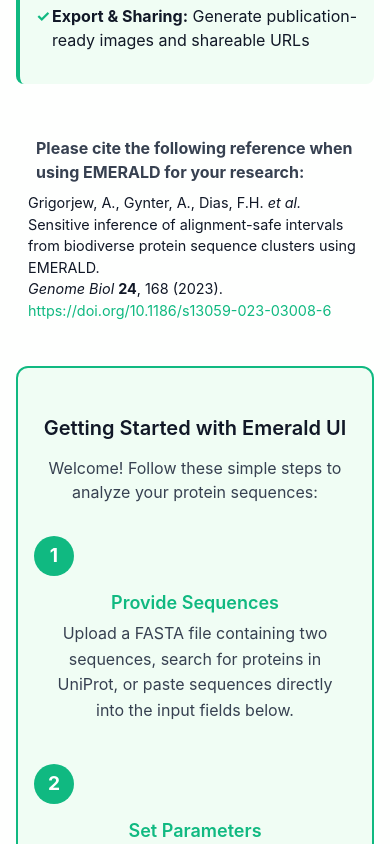
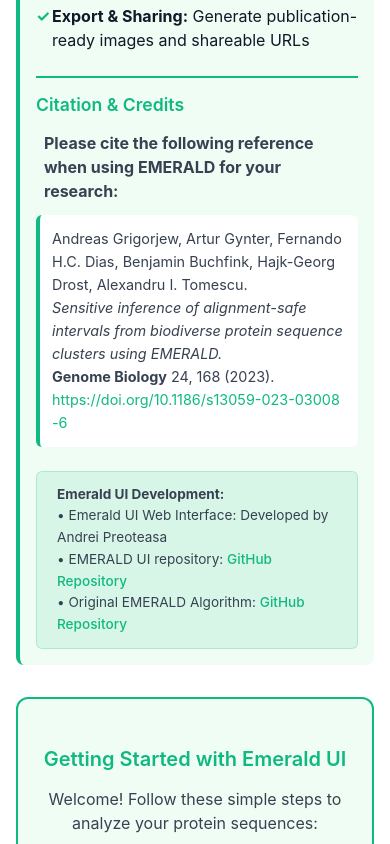
Before and after one commit to algbio/emerald-ui, a React (Vite) app: page / in a window 390 px wide. Shown: the part 900-1744 px from the top of the page. Built offline with nearby package versions, Linux system fonts and the light colour scheme.

Commit message:
Improved citation reference and added gh reference

```diff
--- a/src/App.css
+++ b/src/App.css
@@ -166,6 +166,7 @@
   background-color: var(--bg-secondary);
   border-radius: 12px;
   border: 2px solid var(--accent-primary);
+  width: 100%;
 }
 
 .getting-started-steps {
@@ -196,11 +197,13 @@
 .step-content h3 {
   color: var(--accent-primary);
   margin-bottom: 0.5rem;
+  text-align: left;
 }
 
 .step-content p {
   color: var(--text-secondary);
   line-height: 1.6;
+  text-align: left;
 }
 
 .example-section {
@@ -209,11 +212,13 @@
   background-color: var(--bg-primary);
   border-radius: 8px;
   border: 1px solid var(--border-color);
+  text-align: left;
 }
 
 .example-section h3 {
   color: var(--accent-primary);
   margin-bottom: 1rem;
+  text-align: left;
 }
 
 .example-section ul {
@@ -242,11 +247,13 @@
   background: linear-gradient(135deg, rgba(16, 185, 129, 0.1) 0%, rgba(16, 185, 129, 0.05) 100%);
   border-radius: 8px;
   border: 1px solid rgba(16, 185, 129, 0.2);
+  text-align: left;
 }
 
 .try-example-section h3 {
   color: var(--accent-primary);
   margin-bottom: 1rem;
+  text-align: left;
 }
 
 .example-proteins {
@@ -488,16 +495,29 @@
 
   .getting-started-section {
     padding: 1rem;
+    margin: 1rem auto;
+    max-width: 100%;
   }
 
   .step {
     flex-direction: column;
-    text-align: center;
+    text-align: left;
+    align-items: center;
   }
 
   .step-number {
     margin-right: 0;
     margin-bottom: 1rem;
+  }
+
+  .step-content {
+    text-align: left;
+    width: 100%;
+  }
+
+  .step-content h3,
+  .step-content p {
+    text-align: left;
   }
 
   .app-description {
@@ -896,10 +916,91 @@
   font-size: 1rem;
 }
 
+/* New citation and attribution styles integrated into app description */
+.citation-attribution {
+  margin-top: 2rem;
+  padding-top: 1.5rem;
+  border-top: 2px solid var(--accent-primary);
+}
+
+.citation-attribution h3 {
+  color: var(--accent-primary);
+  margin-bottom: 1rem;
+  font-size: 1.1rem;
+}
+
+.citation-content {
+  margin-bottom: 1.5rem;
+}
+
+.citation-text {
+  background-color: var(--bg-primary);
+  padding: 1rem;
+  border-radius: 6px;
+  border-left: 4px solid var(--accent-primary);
+  margin: 0.75rem 0;
+  font-size: 0.95rem;
+  line-height: 1.6;
+}
+
+.citation-text em {
+  font-style: italic;
+}
+
+.citation-text strong {
+  font-weight: bold;
+}
+
+.citation-text a {
+  color: var(--accent-primary);
+  text-decoration: none;
+  word-break: break-all;
+}
+
+.citation-text a:hover {
+  text-decoration: underline;
+}
+
+.project-credits {
+  background-color: rgba(16, 185, 129, 0.1);
+  padding: 1rem;
+  border-radius: 6px;
+  border: 1px solid rgba(16, 185, 129, 0.2);
+}
+
+.project-credits p {
+  margin: 0;
+  font-size: 0.9rem;
+  line-height: 1.6;
+}
+
+.project-credits a {
+  color: var(--accent-primary);
+  text-decoration: none;
+  font-weight: 500;
+}
+
+.project-credits a:hover {
+  text-decoration: underline;
+}
+
 .no-data-message {
+  text-align: left;
+  color: var(--text-primary);
+  margin-top: 2rem;
+  width: 100%;
+}
+
+.no-data-message h2 {
   text-align: center;
-  color: #666;
-  margin-top: 2rem;
+  color: var(--accent-primary);
+  margin-bottom: 1rem;
+}
+
+.no-data-message > p {
+  text-align: center;
+  margin-bottom: 2rem;
+  color: var(--text-secondary);
 }
 
 .input-title {
@@ -913,4 +1014,22 @@
     margin-bottom: 1rem;
     font-size: 0.9rem;
   }
+
+  .citation-attribution {
+    margin-top: 1.5rem;
+    padding-top: 1rem;
+  }
+
+  .citation-text {
+    padding: 0.75rem;
+    font-size: 0.9rem;
+  }
+
+  .project-credits {
+    padding: 0.75rem;
+  }
+
+  .project-credits p {
+    font-size: 0.85rem;
+  }
 }
--- a/src/App.tsx
+++ b/src/App.tsx
@@ -93,21 +93,36 @@
             <li><strong>Export & Sharing:</strong> Generate publication-ready images and shareable URLs</li>
           </ul>
         </div>
-      </div>
 
-      <div className="citation-section">
+        <div className="citation-attribution">
+          <h3>Citation & Credits</h3>
+          <div className="citation-content">
             <p>
               <strong>Please cite the following reference when using EMERALD for your research:</strong>
             </p>
-        Grigorjew, A., Gynter, A., Dias, F.H. <i>et al.</i>
+            <p className="citation-text">
+              Andreas Grigorjew, Artur Gynter, Fernando H.C. Dias, Benjamin Buchfink, Hajk-Georg Drost, Alexandru I. Tomescu.
               <br />
-        Sensitive inference of alignment-safe intervals from biodiverse protein sequence clusters using EMERALD.
+              <em>Sensitive inference of alignment-safe intervals from biodiverse protein sequence clusters using EMERALD.</em>
               <br />
-        <i>Genome Biol</i> <b>24</b>, 168 (2023).
+              <strong>Genome Biology</strong> 24, 168 (2023).
               <br />
               <a href="https://doi.org/10.1186/s13059-023-03008-6" target="_blank" rel="noopener noreferrer">
                 https://doi.org/10.1186/s13059-023-03008-6
               </a>
+            </p>
+          </div>
+
+          <div className="project-credits">
+            <p>
+                  <strong>Emerald UI Development:</strong><br />
+                  • Emerald UI Web Interface: Developed by Andrei Preoteasa<br />
+                  • EMERALD UI repository: <a href="https://github.com/algbio/emerald-ui" target="_blank" rel="noopener noreferrer">GitHub Repository</a><br />
+
+                  • Original EMERALD Algorithm: <a href="https://github.com/algbio/emerald" target="_blank" rel="noopener noreferrer">GitHub Repository</a>
+            </p>
+          </div>
+        </div>
       </div>
 
       {!hasData && (
```
Lines whose indentation alone changed are shown as unchanged.
